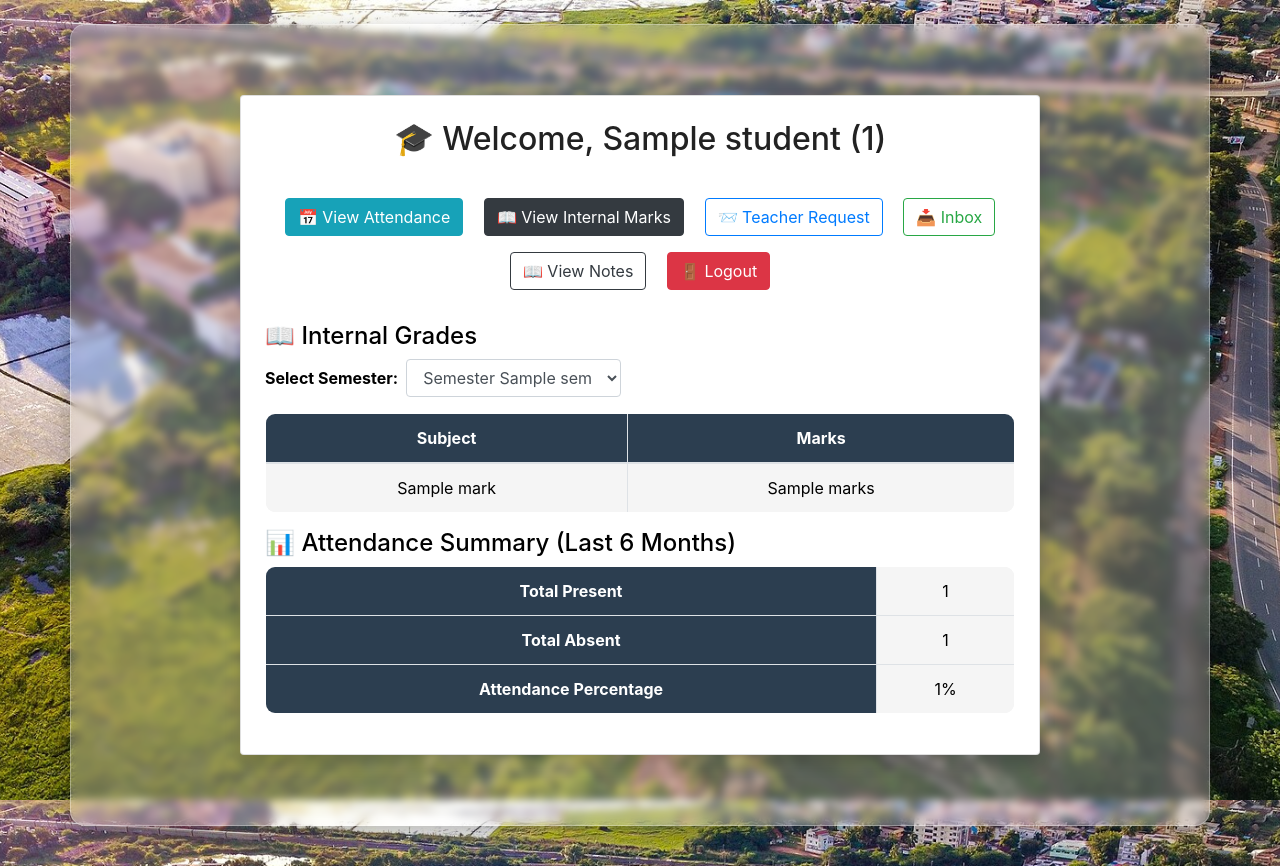
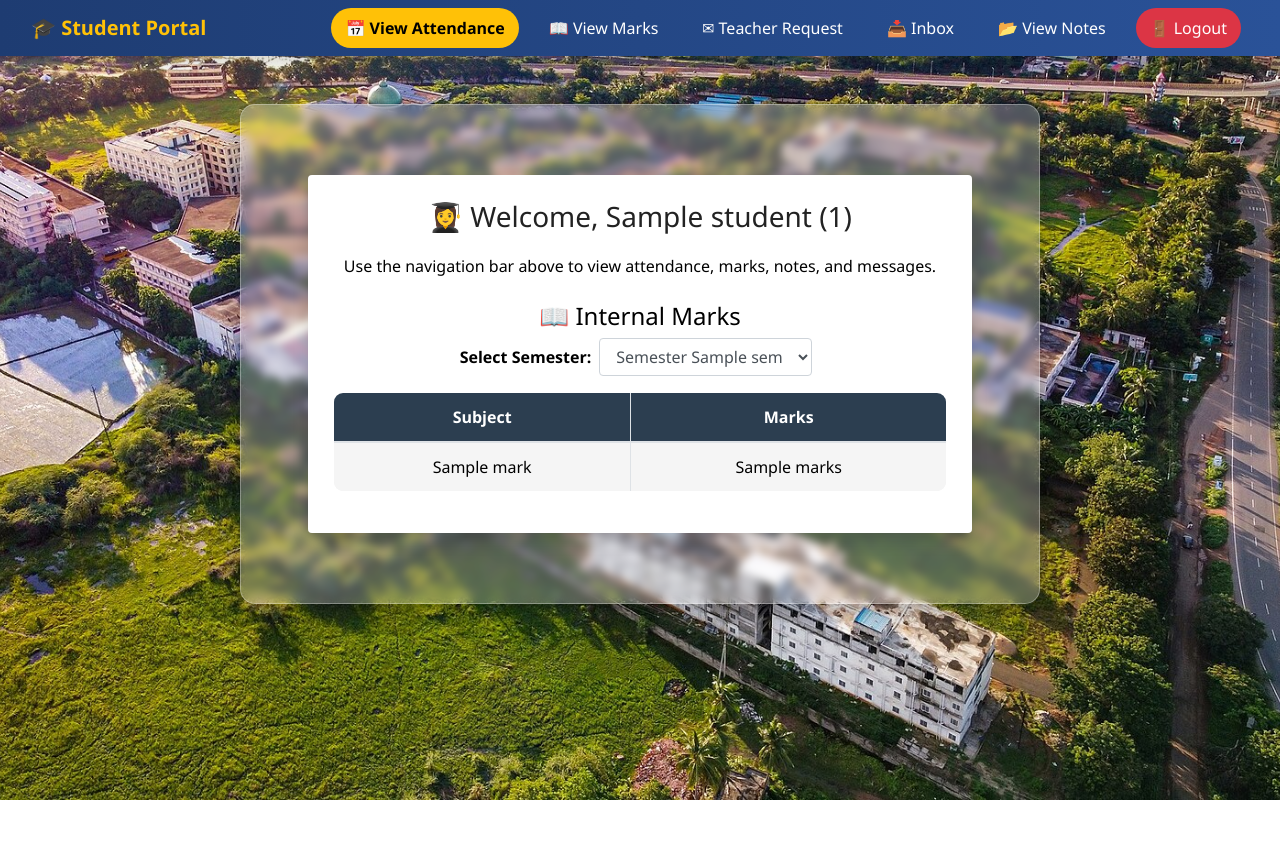
Before and after one commit to harasha12/student-management-portal, a Flask app: template templates/student_dashboard.html in a window 1280 px wide. After the commit the page ends 800 px from the top, so only its background shows below. Run offline with Flask 3, Linux system fonts and the light colour scheme; the template is opened without the code that fills it: most values are stand-ins (such as "Sample title", 1, 10 or a date in 2020); some libraries are stand-ins or nearby versions.

Commit message:
Update student_dashboard.html

```diff
--- a/templates/student_dashboard.html
+++ b/templates/student_dashboard.html
@@ -4,30 +4,87 @@
     <meta charset="UTF-8">
     <meta name="viewport" content="width=device-width, initial-scale=1">
     <title>Student Dashboard</title>
+    <link rel="stylesheet" href="https://stackpath.bootstrapcdn.com/bootstrap/4.5.2/css/bootstrap.min.css">
     <link rel="stylesheet" href="{{ url_for('static', filename='style.css') }}">
-    <link rel="stylesheet" href="https://stackpath.bootstrapcdn.com/bootstrap/4.5.2/css/bootstrap.min.css">
+
+    <style>
+        /* Sticky Navigation Bar */
+        .navbar {
+            position: sticky;
+            top: 0;
+            z-index: 1000;
+            background: linear-gradient(90deg, #1e3c72, #2a5298);
+            box-shadow: 0px 4px 10px rgba(0,0,0,0.3);
+        }
+
+        .navbar-nav {
+            flex-direction: row;
+        }
+
+        .navbar-nav .nav-item {
+            margin: 0 8px;
+        }
+
+        .navbar-nav .nav-link {
+            color: #fff !important;
+            font-weight: 500;
+            padding: 8px 14px;
+            border-radius: 20px;
+            transition: all 0.3s ease;
+        }
+
+        .navbar-nav .nav-link:hover {
+            background: rgba(255, 255, 255, 0.2);
+            transform: scale(1.05);
+        }
+
+        .navbar-nav .nav-link.active {
+            background: #ffc107;
+            color: #000 !important;
+            font-weight: bold;
+        }
+
+        .navbar-nav .nav-link.text-danger {
+            background: #dc3545;
+            border-radius: 20px;
+            padding: 8px 14px;
+        }
+
+        .navbar-nav .nav-link.text-danger:hover {
+            background: #b52a37;
+            color: #fff !important;
+        }
+    </style>
 </head>
 <body>
-<div class="container fade-in mt-4">
-    <div class="card shadow p-4 bg-white">
-        <!-- Display student's name and username -->
-        <h2 class="text-center">🎓 Welcome, {{ student.name }} ({{ student.student_id }})</h2>
 
-        <div class="mt-4 text-center mb-4">
-            <a href="{{ url_for('student_view_attendance') }}" class="btn btn-info m-2">📅 View Attendance</a>
-            <a href="{{ url_for('view_internal_marks') }}" class="btn btn-dark m-2">📖 View Internal Marks</a>
-            <a href="{{ url_for('send_message') }}" class="btn btn-outline-primary m-2">📨 Teacher Request</a>
-            <a href="{{ url_for('inbox') }}" class="btn btn-outline-success m-2">📥 Inbox</a>
-            <a href="{{ url_for('view_notes') }}" class="btn btn-outline-dark m-2">📖 View Notes</a>
+    <!-- ================= NAVIGATION BAR ================= -->
+    <nav class="navbar navbar-dark shadow">
+        <div class="container-fluid">
+            <a class="navbar-brand font-weight-bold text-warning" href="#">🎓 Student Portal</a>
+            <ul class="navbar-nav ml-auto">
+                <li class="nav-item"><a class="nav-link active" href="{{ url_for('student_view_attendance') }}">📅 View Attendance</a></li>
+                <li class="nav-item"><a class="nav-link" href="{{ url_for('view_internal_marks') }}">📖 View Marks</a></li>
+                <li class="nav-item"><a class="nav-link" href="{{ url_for('send_message') }}">✉ Teacher Request</a></li>
+                <li class="nav-item"><a class="nav-link" href="{{ url_for('inbox') }}">📥 Inbox</a></li>
+                <li class="nav-item"><a class="nav-link" href="{{ url_for('view_notes') }}">📂 View Notes</a></li>
+                <li class="nav-item"><a class="nav-link text-danger" href="{{ url_for('logout') }}">🚪 Logout</a></li>
+            </ul>
+        </div>
+    </nav>
+    <!-- ================= NAVIGATION BAR END ================= -->
 
-            <a href="{{ url_for('logout') }}" class="btn btn-danger m-2">🚪 Logout</a>
-        </div>
+    <!-- ================= DASHBOARD CONTENT ================= -->
+    <div class="container fade-in mt-5">
+        <div class="container shadow p-4 rounded bg-white text-center">
+            <!-- Student Welcome -->
+            <h2 class="text-center">👩‍🎓 Welcome, {{ student.name }} ({{ student.student_id }})</h2>
+            <p class="mt-3">Use the navigation bar above to view attendance, marks, notes, and messages.</p>
 
-        <!-- Grades Table -->
-        <!-- Grades Table with Semester Dropdown -->
-<h4>📖 Internal Grades</h4>
+            <!-- Grades Section -->
+            <h4 class="mt-4">📖 Internal Marks</h4>
 
-<form method="get" action="{{ url_for('student_dashboard') }}" class="form-inline mb-3">
+            <form method="get" action="{{ url_for('student_dashboard') }}" class="form-inline mb-3 justify-content-center">
                 <label for="semester" class="mr-2">Select Semester:</label>
                 <select name="semester" id="semester" class="form-control mr-2" onchange="this.form.submit()">
                     {% for sem in semesters %}
@@ -54,26 +111,8 @@
                     {% endfor %}
                 </tbody>
             </table>
-
-        <!-- Attendance Summary -->
-        <h4>📊 Attendance Summary (Last 6 Months)</h4>
-        <table class="table table-bordered table-striped">
-            <tbody>
-                <tr>
-                    <th>Total Present</th>
-                    <td>{{ total_present }}</td>
-                </tr>
-                <tr>
-                    <th>Total Absent</th>
-                    <td>{{ total_absent }}</td>
-                </tr>
-                <tr>
-                    <th>Attendance Percentage</th>
-                    <td>{{ attendance_percentage }}%</td>
-                </tr>
-            </tbody>
-        </table>
         </div>
     </div>
+
 </body>
 </html>
```
Lines whose indentation alone changed are shown as unchanged.
